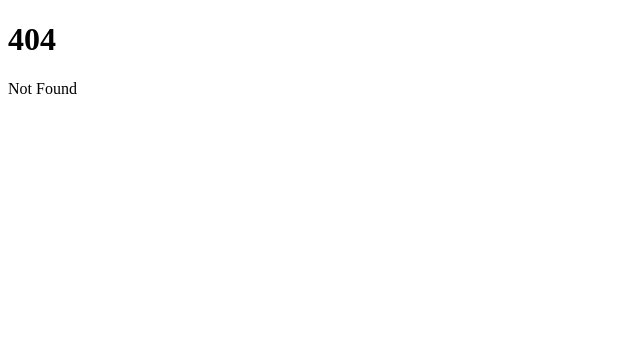
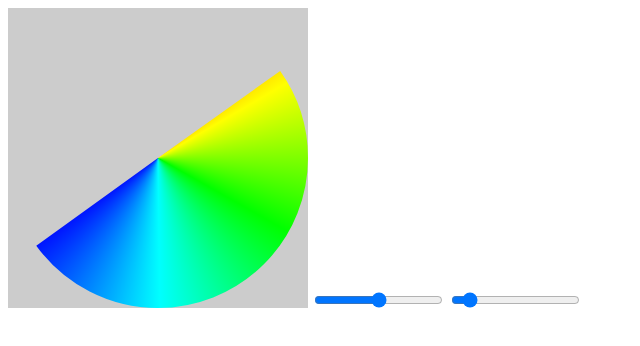
Before and after one commit to HeadMad/svelte-range, a SvelteKit app: page /border in a window 1280 px wide. Before the commit this address had no page. Shown: the top 346 px of the page, without its empty margins (0-640 px from the left). Built offline with nearby package versions, Linux system fonts and the light colour scheme.

Commit message:
add stroke sempler

```diff
--- /dev/null
+++ b/src/routes/border/+page.svelte
@@ -0,0 +1,59 @@
+<script>
+  let r = $state(25);
+  let L = $derived(r * 2 * Math.PI);
+  let l = $state(50);
+  let pl = $derived(L/100*l);
+  let o = $state(10);
+  let po = $derived(L/100*o)
+</script>
+
+<svg
+      width="100%"
+      height="100%"
+      fill="none"
+      xmlns="http://www.w3.org/2000/svg"
+      viewBox="0 0 100 100"
+    >
+    <mask id="mask">
+      <circle id="stroke" cx="50%" cy="50%" fill="black"
+      r="{r}"
+      stroke="white"
+      stroke-dasharray="{pl}"
+      stroke-dashoffset="{po}"
+      stroke-linecap="butt"
+      stroke-width="50"
+      />
+
+      </mask>
+
+      <foreignObject mask="url(#mask)" width="100" height="100">
+        <div class="square"></div>
+      </foreignObject>
+      <defs>
+      </defs>
+    </svg>
+
+    <input type="range" min=0 max=100 bind:value={l}>
+    <input type="range" min=0 max=100 bind:value={o}>
+
+    <style>
+
+      svg {
+        width: 300px;
+        height: 300px;
+        background: #ccc;
+      }
+      .square {
+        width: 100%;
+        height: 100%;
+        background-image: conic-gradient(
+      red 0,
+      #ff0 16.6%,
+      #0f0 33.2%,
+      #0ff 49.8%,
+      #00f 66.4%,
+      #f0f 83%,
+      red
+    );
+      }
+    </style>
```
Also changed, not shown: src/routes/test/+page.svelte (+19 -1 lines).
